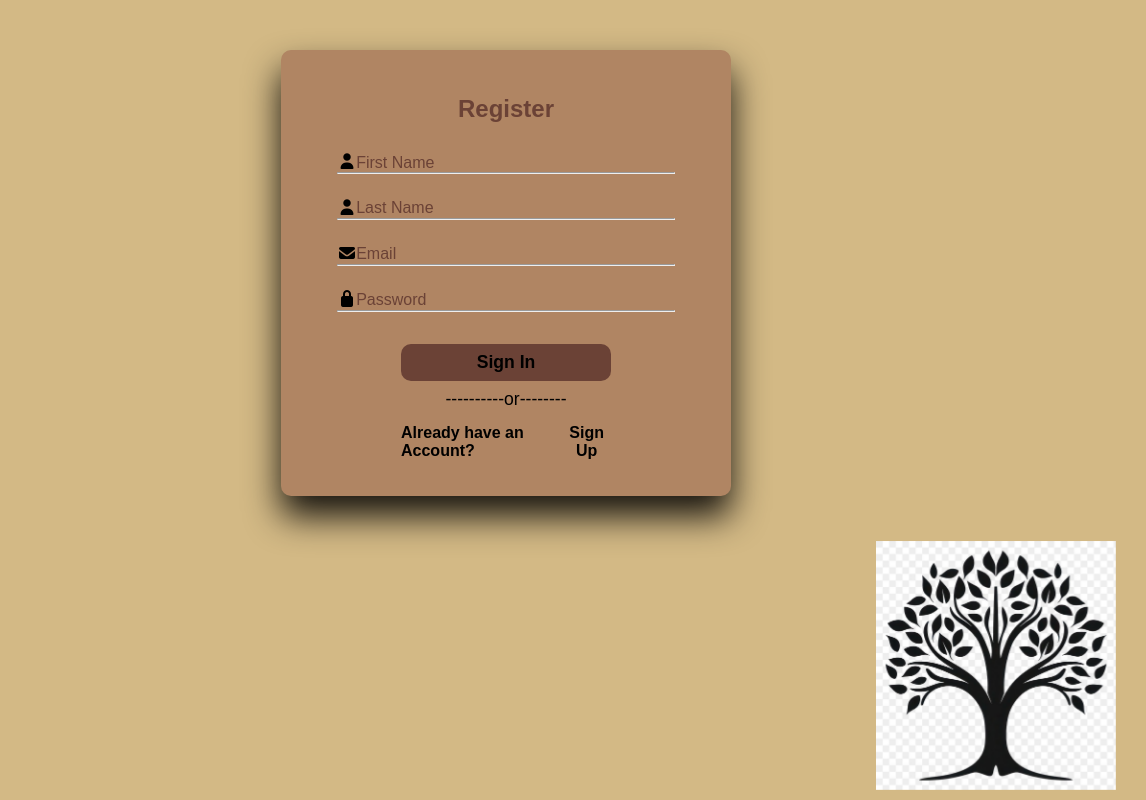
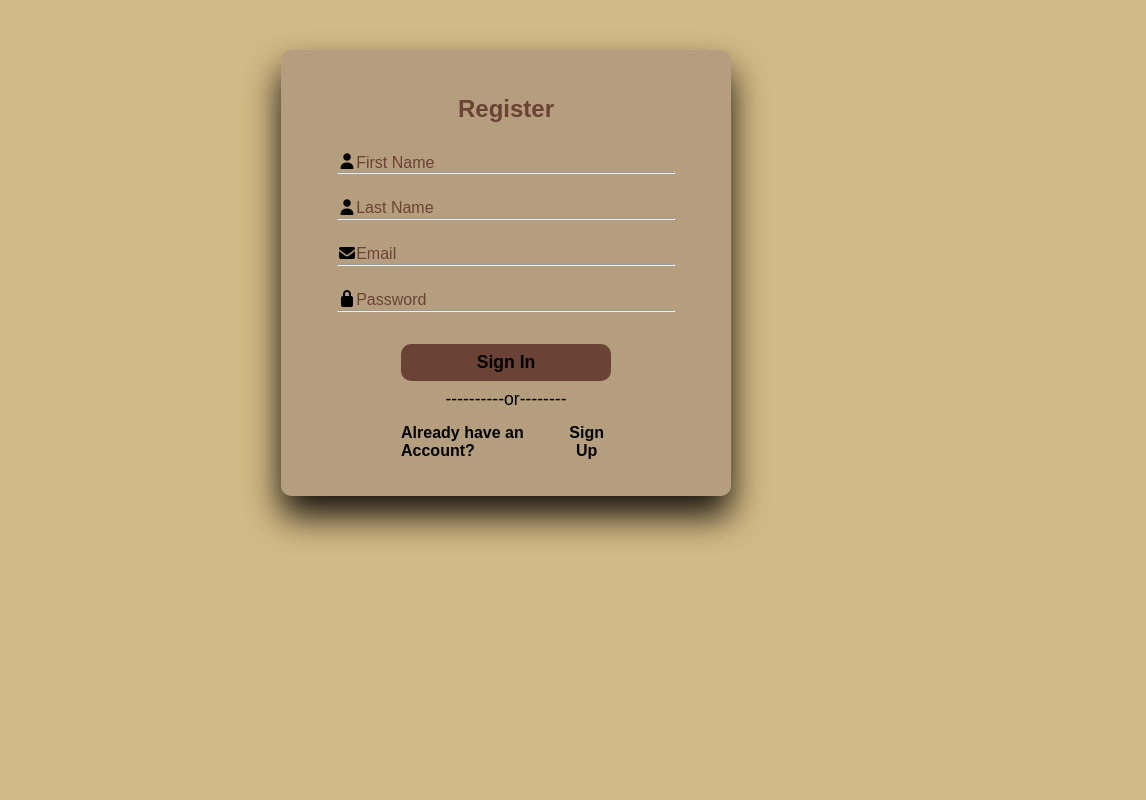
Before and after one commit to radunri/Homework-roots, a website: page public/Login/index(1).html in a window 1280 px wide. Shown: the full height of the page, 134-1280 px from the left. Drawn offline with Linux system fonts and the light colour scheme; files whose address does not match are found by name.

Commit message:
complete

```diff
--- a/public/Login/index(1).html
+++ b/public/Login/index(1).html
@@ -78,13 +78,12 @@
                 passwordInput.value = '';
                 window.location.href = 'http://127.0.0.1:5500/Login/index(1).html'
             } else {
-                window.location.href = '../public/index.html';
+                window.location.href = '../index.html';
                 }
             });
         </script>
 </body>
 <body>
     <img src="../public/logo.jpg" alt="Homework Roots Logo" class="bottom-left-logo">
-    <img src="../Login/tree 3.png.jpg" alt="tree-3" class="Tree-3">
 </body>
 </html>
--- a/public/Login/style.css
+++ b/public/Login/style.css
@@ -8,7 +8,7 @@ body{
     background-color: #d3b985;
 }
 .container{
-    background: #B08563;
+    background: #b59e7d;
     width: 450px;
     padding: 1.5rem;
     margin: 50px auto;
@@ -141,11 +141,3 @@ button:hover{
   height: auto;
   z-index: 1000;  /* ensures it stays on top of other elements */
 }
-.Tree-3 {
-  position: fixed;
-  bottom: 10px;   /* distance from bottom edge */
-  right: 30px;     /* distance from right edge */
-  width: 240px;   /* adjust size as needed */
-  height: auto;
-  z-index: 1000;  /* ensures it stays on top of other elements */
-}
```
Also changed, not shown: public/Login/index(2).html (+1 -1 lines).
